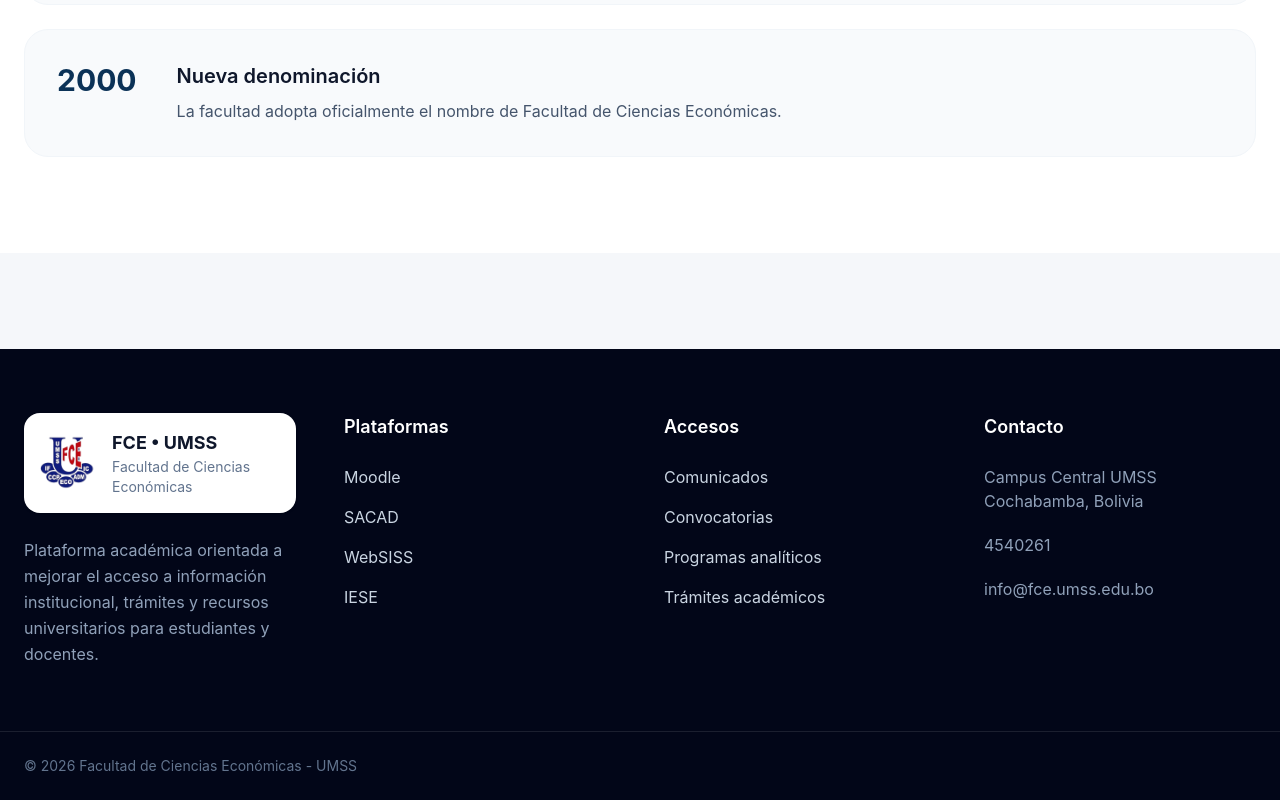
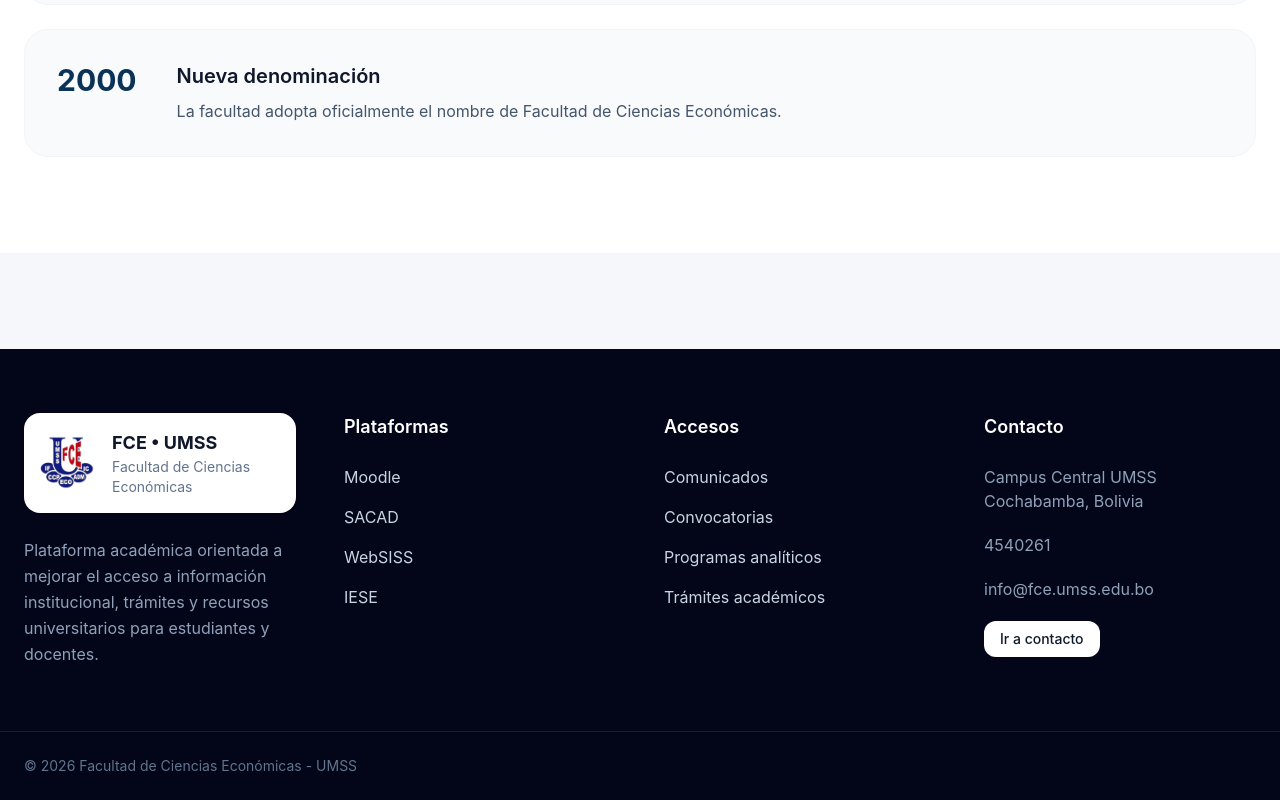
Before and after one commit to epf-21/ihc-final, a React (Vite) app: page / in a window 1280 px wide. Shown: the part 3468-4268 px from the top of the page. Built offline with nearby package versions, Linux system fonts and the light colour scheme.

Commit message:
feat: agregar enlace a la pagina de contacto en el footer

```diff
--- a/src/components/Footer.tsx
+++ b/src/components/Footer.tsx
@@ -124,6 +124,13 @@ export function Footer() {
               <p>4540261</p>
 
               <p>info@fce.umss.edu.bo</p>
+
+              <Link
+                to="/contacto"
+                className="inline-flex items-center rounded-xl bg-white px-4 py-2 text-sm font-medium text-slate-900 transition hover:bg-slate-200"
+              >
+                Ir a contacto
+              </Link>
             </div>
           </div>
         </div>
```
